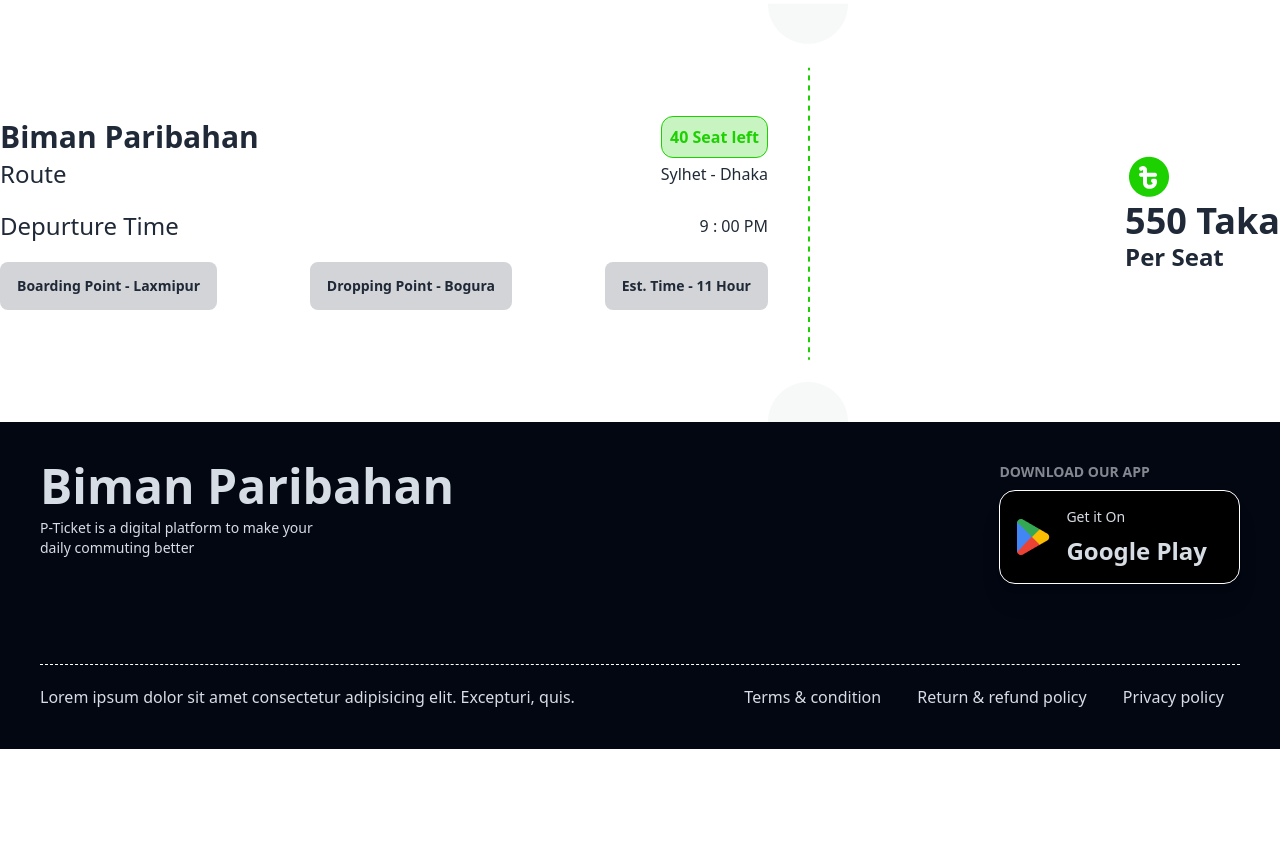
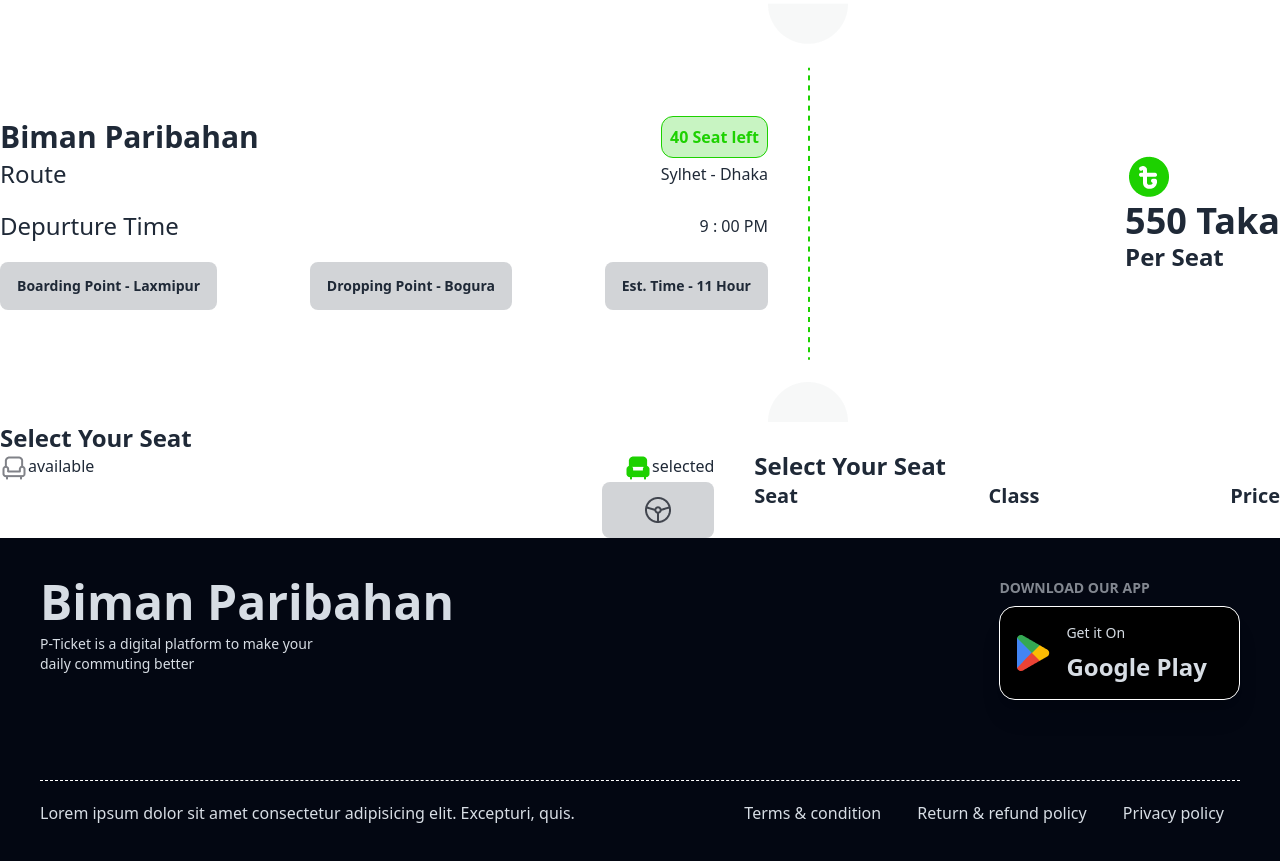
Before and after one commit to developerMohib/Smart-Ticketing-Project, a plain HTML site: page index.html in a window 1280 px wide. Shown: the part 1651-2512 px from the top of the page. Before the commit the page ends 2400 px from the top, so only its background shows below. Drawn offline with nearby package versions, Linux system fonts and the light colour scheme.

Commit message:
faceing issue

```diff
--- a/index.html
+++ b/index.html
@@ -190,18 +190,43 @@
                         </div>
                     </div>
                 </div>
-
             </div>
         </div>
     </section>
 
       <section id="tickets">
         <div class="container">
-            <div class="grid grid-col-5 justify-center items-center">
+            <div class="grid grid-cols-7 justify-center items-center gap-10">
+                <div class="col-span-4">
+                    <h2 class="text-2xl font-bold">Select Your Seat</h2>
+                    <div class="flex justify-between">
+                        <div class="flex">
+                            <div><img src="./images/seat-gray.png" alt=""></div>
+                            <div><p>available </p></div>
+                        </div>
+                        <div class="selected flex">
+                            <div><img src="./images/seat-green-filled.png" alt=""></div>
+                            <div><p> selected </p></div>
+                        </div>
+                    </div>
 
+                      <div class="flex justify-end "> <img class="bg-[#d2d4d7] px-10 py-3 rounded-lg " src="./images/wheel.png" alt=""> </div>
+
+                </div>
+
+                <div class="col-span-3">
+                    <h2 class="text-2xl font-bold">Select Your Seat</h2>
+                    <div class="flex justify-between">
+                        <p class="text-xl font-semibold">Seat</p>
+                        <p class="text-xl font-semibold">Class</p>
+                        <p class="text-xl font-semibold">Price</p>
+                    </div>
+                </div>
             </div>
         </div>
     </section>
+
+
     </main>
 
 
```
Lines whose indentation alone changed are shown as unchanged.
